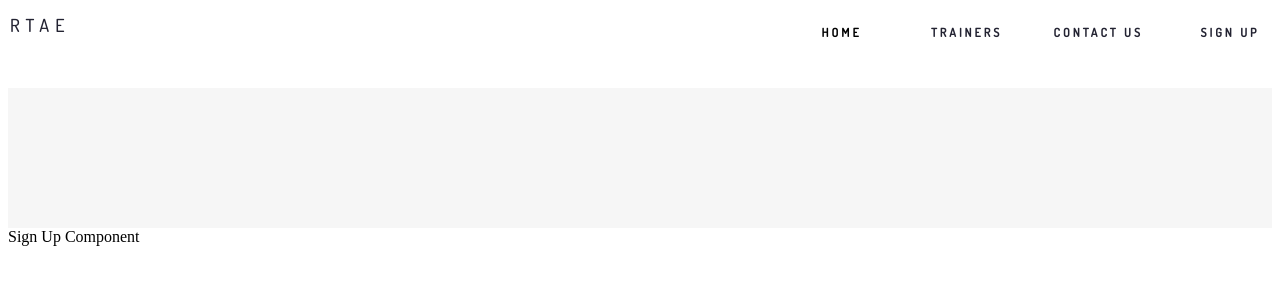
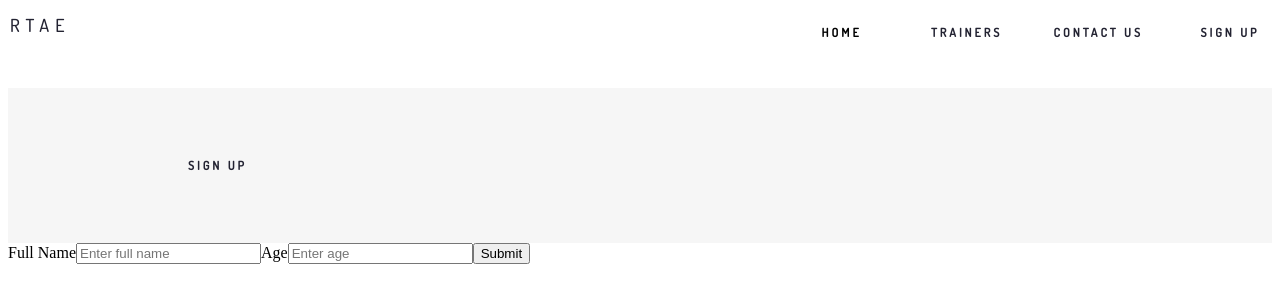
Before and after one commit to taerichard/ptReq, a React (Create React App) app in the folder client/: page /register in a window 1280 px wide. Shown: the top 302 px of the page. Built offline with nearby package versions, Linux system fonts and the light colour scheme.

Commit message:
created midline header for signupform and trainers, working on signupform

```diff
--- a/client/src/App.js
+++ b/client/src/App.js
@@ -5,6 +5,7 @@ import { ThemeProvider } from "@material-ui/styles";
 import theme from "./components/ui/Theme";
 import { BrowserRouter, Route, Switch } from "react-router-dom";
 import Home from "./Home";
+import SignUpForm from "./components/SignUpForm";
 
  function App() {
   return (
@@ -36,7 +37,7 @@ import Home from "./Home";
             <Route
               exact
               path="/register"
-              component={() => <div>Sign Up Component</div>}
+              component={SignUpForm}
             />
           </Switch>
         </BrowserRouter>
--- a/client/src/Home.js
+++ b/client/src/Home.js
@@ -8,6 +8,15 @@ const useStyles = makeStyles((theme) => ({
     paddingTop: "10em",
     direction: "row",
   },
+  title: {
+    padding: "70px 0",
+    backgroundColor: "#f6f6f6",
+    },
+  titleText: {
+    ...theme.typography.tab,
+    marginLeft: "15em",
+    //fontFamily:"Dosis"
+    },
 
   secondRowContainer: {
     padding: "100px 0",
@@ -78,6 +87,9 @@ function Home() {
   const classes = useStyles();
   return (
     <Grid container direction="column">
+       <Grid className={classes.title} container direction="row" justify="flex-start">
+        <span className={classes.titleText}>Home</span>
+    </Grid>
       {/* Second Row Find your Trainer */}
       <Grid
         container
--- a/client/src/components/Header.js
+++ b/client/src/components/Header.js
@@ -7,7 +7,6 @@ import Tab from "@material-ui/core/Tab";
 import { Link } from "react-router-dom";
 import useScrollTrigger from "@material-ui/core/useScrollTrigger";
 import Grid from "@material-ui/core/Grid";
-
 
 function ElevationScroll(props) {
   const { children } = props;
@@ -108,12 +107,6 @@ const useStyles = makeStyles((theme) => ({
       </ElevationScroll>
       <div className={classes.toolBarMargin} />
     </React.Fragment>
-      <Grid container direction="column" justify="center">
-        <Grid item className={classes.title}>
-
-        </Grid>
-      </Grid>
-
     </Grid>
   );
 }
--- /dev/null
+++ b/client/src/components/SignUpForm.js
@@ -0,0 +1,42 @@
+import React from "react";
+import Grid from "@material-ui/core/Grid";
+import { makeStyles } from "@material-ui/core/styles";
+
+const useStyles = makeStyles((theme) => ({
+    title: {
+      padding: "70px 0",
+      backgroundColor: "#f6f6f6",
+      },
+    titleText: {
+      ...theme.typography.tab,
+      marginLeft: "15em",
+      //fontFamily:"Dosis"
+      }
+  }));
+
+
+
+export default function SignUpForm(){
+    const classes = useStyles();
+    return(
+    <Grid container direction="column">
+       <Grid className={classes.title} container direction="row" justify="flex-start">
+            <span className={classes.titleText}>Sign up</span>
+        </Grid>
+        <Grid direction="row">
+            <form>
+                <label>Full Name</label>
+                <input
+                    type="text"
+                    placeholder="Enter full name"
+                />
+                <label>Age</label>
+                <input
+                    type="text"
+                    placeholder="Enter age"
+                />
+                <button>Submit</button>
+            </form>
+        </Grid>
+    </Grid>)
+}
--- a/client/src/components/Trainers/TrainerList.js
+++ b/client/src/components/Trainers/TrainerList.js
@@ -1,7 +1,8 @@
 /* eslint-disable */
-
 import React from "react";
 import { makeStyles } from "@material-ui/core/styles";
+import Grid from "@material-ui/core/Grid";
+
 import image1 from "../../images/Chloe.jpg";
 import image2 from "../../images/Crystal.jpg";
 import image3 from "../../images/Jake.jpg";
@@ -17,6 +18,8 @@ const useStyles = makeStyles((theme) => {
   }
   imageBox: {
     block: "inline-block";
+    textAlign:'center';
+
   }
 });
 
@@ -41,7 +44,7 @@ const imageList = imageData.map((item) =>
 function TrainerList(props) {
   const classes = useStyles();
     return (
-      <div>
+      <div style={{textAlign:'center'}}>
         <div className={classes.imageBox} style={classes.imageBox}>
             {imageList}
         </div>
--- a/client/src/components/Trainers/index.js
+++ b/client/src/components/Trainers/index.js
@@ -17,7 +17,16 @@ const useStyles = makeStyles((theme) => ({
   firstRow: {
     padding: "70px 0",
     backgroundColor: "#f6f6f6",
-  }
+  },
+  title: {
+    padding: "70px 0",
+    backgroundColor: "#f6f6f6",
+    },
+  titleText: {
+    ...theme.typography.tab,
+    marginLeft: "15em",
+    //fontFamily:"Dosis"
+    }
 }));
 
 
@@ -30,11 +39,17 @@ const useStyles = makeStyles((theme) => ({
     alert("clicked");
   }
 
+  const classes = useStyles();
+
   return(
     <div>
-      <form onSubmit={handleSubmit}>
+        <Grid container direction="column">
+       <Grid className={classes.title} container direction="row" justify="flex-start">
+        <span className={classes.titleText}>Trainers</span>
+    </Grid>
+    </Grid>
           <TrainerList/>
-      </form>
+
     </div>
   )
 }
--- a/client/src/components/ui/Theme.js
+++ b/client/src/components/ui/Theme.js
@@ -3,6 +3,7 @@ import { createMuiTheme } from "@material-ui/core/styles";
 const lightWhite = `#D8CFCF`;
 const white = "#FFFFFF";
 const black = `#000000`;
+
 export default createMuiTheme({
   shadows: ["none"],
   palette: {
@@ -26,6 +27,7 @@ export default createMuiTheme({
       // textShadow: "none",
       // //fontWeight: 800,
       // fontSize: "1rem",
+
       fontFamily: `Dosis`,
       textTransform: "uppercase",
       fontSize: "12px",
```
